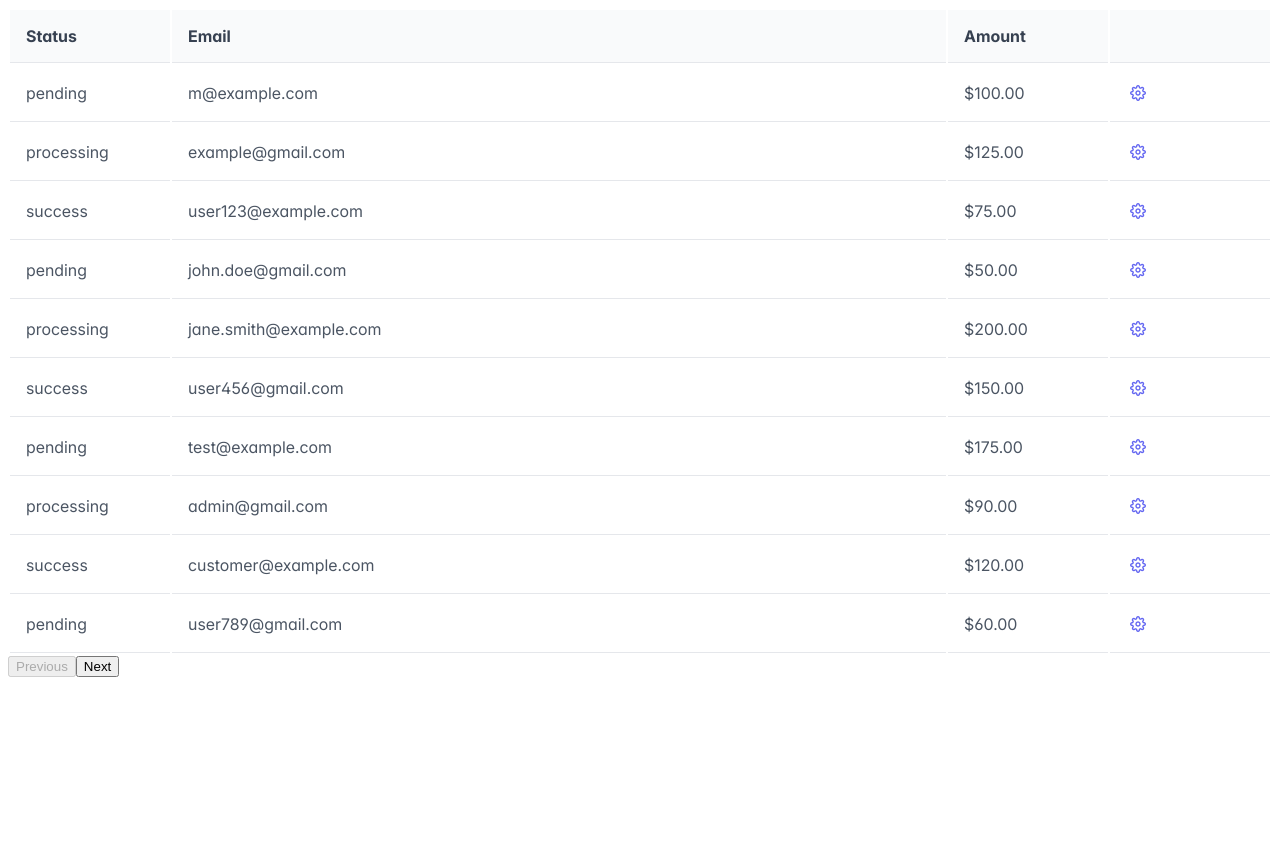
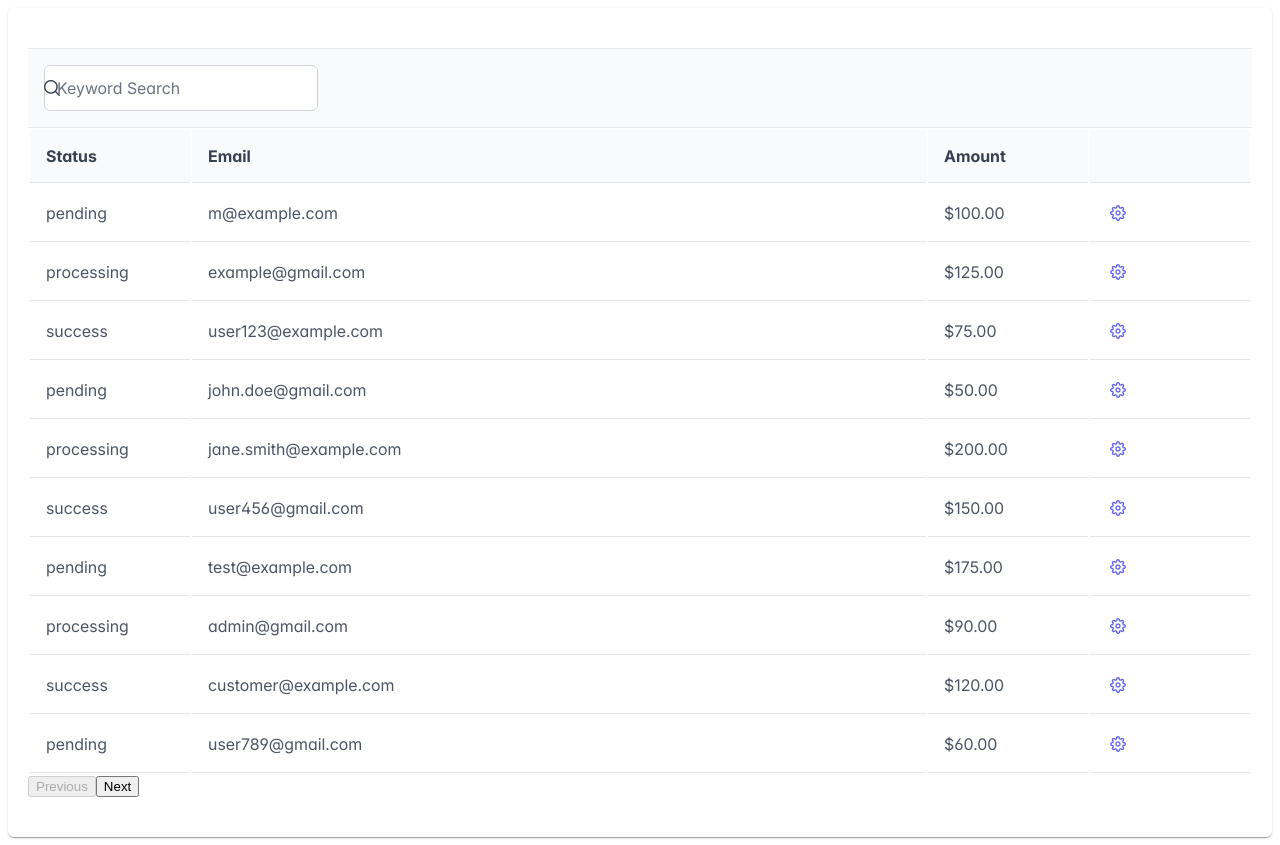
Before and after one commit to kiranojhanp/tanstack-prime-table, a React (Vite) app: page / in a window 1280 px wide. Before the commit the page ends 800 px from the top, so only its background shows below. Built offline with nearby package versions, Linux system fonts and the light colour scheme.

Commit message:
feat: add global filter

```diff
--- a/src/components/datatable/table.tsx
+++ b/src/components/datatable/table.tsx
@@ -4,6 +4,10 @@
   getCoreRowModel,
   useReactTable,
   getPaginationRowModel,
+  SortingState,
+  getSortedRowModel,
+  ColumnFiltersState,
+  getFilteredRowModel,
 } from "@tanstack/react-table";
 
 import {
@@ -16,6 +20,9 @@
 } from "@/components/datatable/helpers";
 
 import { Button } from "../ui/button";
+import { useState } from "react";
+import { Card } from "primereact/card";
+import { InputText } from "primereact/inputtext";
 
 interface DataTableProps<TData, TValue> {
   className: string;
@@ -28,16 +35,45 @@
   columns,
   data,
 }: DataTableProps<TData, TValue>) => {
+  const [sorting, setSorting] = useState<SortingState>([]);
+  const [columnFilters, setColumnFilters] = useState<ColumnFiltersState>([]);
+
   const table = useReactTable({
     data,
     columns,
     getCoreRowModel: getCoreRowModel(),
     getPaginationRowModel: getPaginationRowModel(),
+    onSortingChange: setSorting,
+    getSortedRowModel: getSortedRowModel(),
+    onColumnFiltersChange: setColumnFilters,
+    getFilteredRowModel: getFilteredRowModel(),
+    state: {
+      sorting,
+      columnFilters,
+    },
   });
   return (
+    <Card>
       <div
         className={`p-datatable p-component p-datatable-responsive-scroll ${className}`}
       >
+        <div className="p-datatable-header">
+          <div className="flex justify-end">
+            <span className="p-input-icon-left">
+              <i className="pi pi-search" />
+              <InputText
+                placeholder="Keyword Search"
+                value={
+                  (table.getColumn("email")?.getFilterValue() as string) ?? ""
+                }
+                onChange={(event) =>
+                  table.getColumn("email")?.setFilterValue(event.target.value)
+                }
+              />
+            </span>
+          </div>
+        </div>
+
         <Table>
           <TableHeader className="p-datatable-thead">
             {table.getHeaderGroups().map((headerGroup) => (
@@ -69,9 +105,14 @@
                     <TableCell
                       key={cell.id}
                       data-label={cell.column.id}
-                    className={cell.column.id ? `column-${cell.column.id}` : ``}
+                      className={
+                        cell.column.id ? `column-${cell.column.id}` : ``
+                      }
                     >
-                    {flexRender(cell.column.columnDef.cell, cell.getContext())}
+                      {flexRender(
+                        cell.column.columnDef.cell,
+                        cell.getContext()
+                      )}
                     </TableCell>
                   ))}
                 </TableRow>
@@ -103,6 +144,7 @@
           </Button>
         </div>
       </div>
+    </Card>
   );
 };
 
```
Also changed, not shown: src/components/ui/input.tsx (added, +25 -0 lines). Lines whose indentation alone changed are shown as unchanged.
